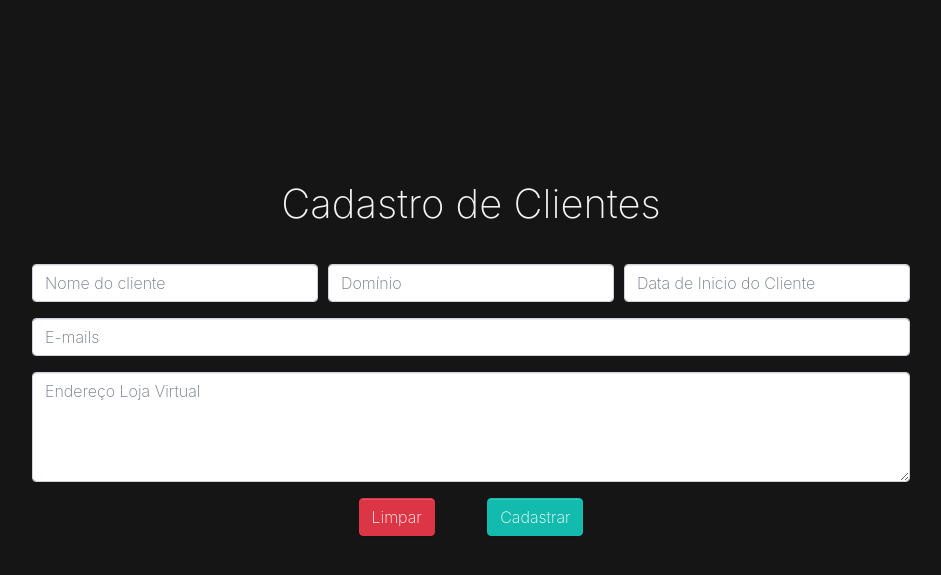
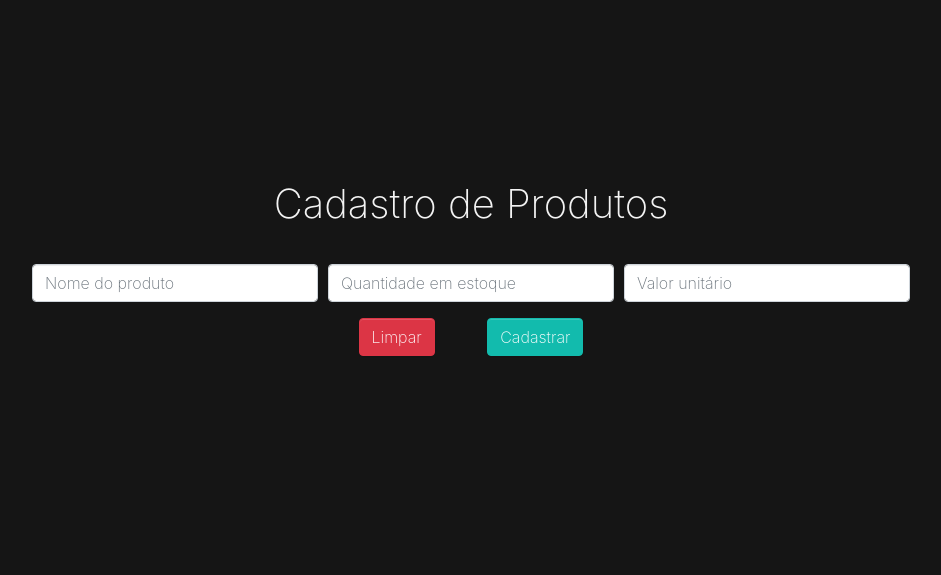
Before and after one commit to Juanlucasarchangelo/sistema, a PHP site: page /view/cadastroinfo.php in a window 1280 px wide. Shown: the top 575 px of the page, without its empty margins (169-1110 px from the left). Run offline with PHP 8.4, Linux system fonts and the light colour scheme.

Commit message:
Página produtos pronta (View)

```diff
--- a/view/cadastroinfo.php
+++ b/view/cadastroinfo.php
@@ -8,11 +8,11 @@ session_start();
 
 <head><meta http-equiv="Content-Type" content="text/html; charset=utf-8">
 
-  <title>Cadastro de Clientes</title>
+  <title>Cadastro de Produtos</title>
   <meta name="viewport" content="width=device-width, initial-scale=1">
   <link rel="stylesheet" href="https://cdnjs.cloudflare.com/ajax/libs/font-awesome/4.7.0/css/font-awesome.min.css" type="text/css">
   <link rel="stylesheet" href="estilo/estilo.css">
-  <link rel="shortcut icon" href="img/cropped-click-2-scaled-1.jpg">
+  <link rel="shortcut icon" href="img/Logo site preto.png">
 </head>
 
 <body class="bg-dark">
@@ -26,40 +26,28 @@ session_start();
     <div class="container">
       <div class="row">
         <div class="mx-auto col-md-10 p-4">
-          <h1 class="text-light">Cadastro de Clientes</h1>
+          <h1 class="text-light">Cadastro de Produtos</h1>
           <br>
           <!-- F o r m u l a r i o -->
 
           <form id="formCadastro" name="formCadastro" action="../controller/controllerInfo.php" method="POST">
 
-            <!-- Nome do cliente-->
+            <!-- Nome do Produto-->
 
             <div class="form-row">
               <div class="form-group col-md-4">
-                <input required type="text" class="form-control" id="camp1" name="camp1" placeholder="Nome do cliente">
+                <input required type="text" class="form-control" id="camp1" name="camp1" placeholder="Nome do produto">
               </div>
 
               <!-- Empresa -->
 
               <div class="form-group col-md-4">
-                <input required type="text" class="form-control" id="camp2" name="camp2" placeholder="Domínio">
+                <input required type="number" class="form-control" id="camp2" name="camp2" placeholder="Quantidade em estoque">
               </div>
 
               <!-- Site -->
 
-              <div class="fo rm-group col-md-4"> <input required type="text" class="form-control" id="camp3" name="camp3" placeholder="Data de Inicio do Cliente"> </div>
-            </div>
-
-            <!-- Data de Inicio do job -->
-
-            <div class="form-group">
-              <input required type="text" class="form-control" id="camp4" name="camp4" placeholder="E-mails">
-            </div>
-
-            <!-- E-mail -->
-
-            <div class="form-group">
-              <textarea required class="form-control" id="camp5" name="camp5" rows="4" maxlength="50" placeholder="Endereço Loja Virtual"></textarea>
+              <div class="fo rm-group col-md-4"> <input required type="text" class="form-control" id="camp3" name="camp3" placeholder="Valor unitário"> </div>
             </div>
 
             <!-- E n v i a r - e - L i m p a r -->
```
